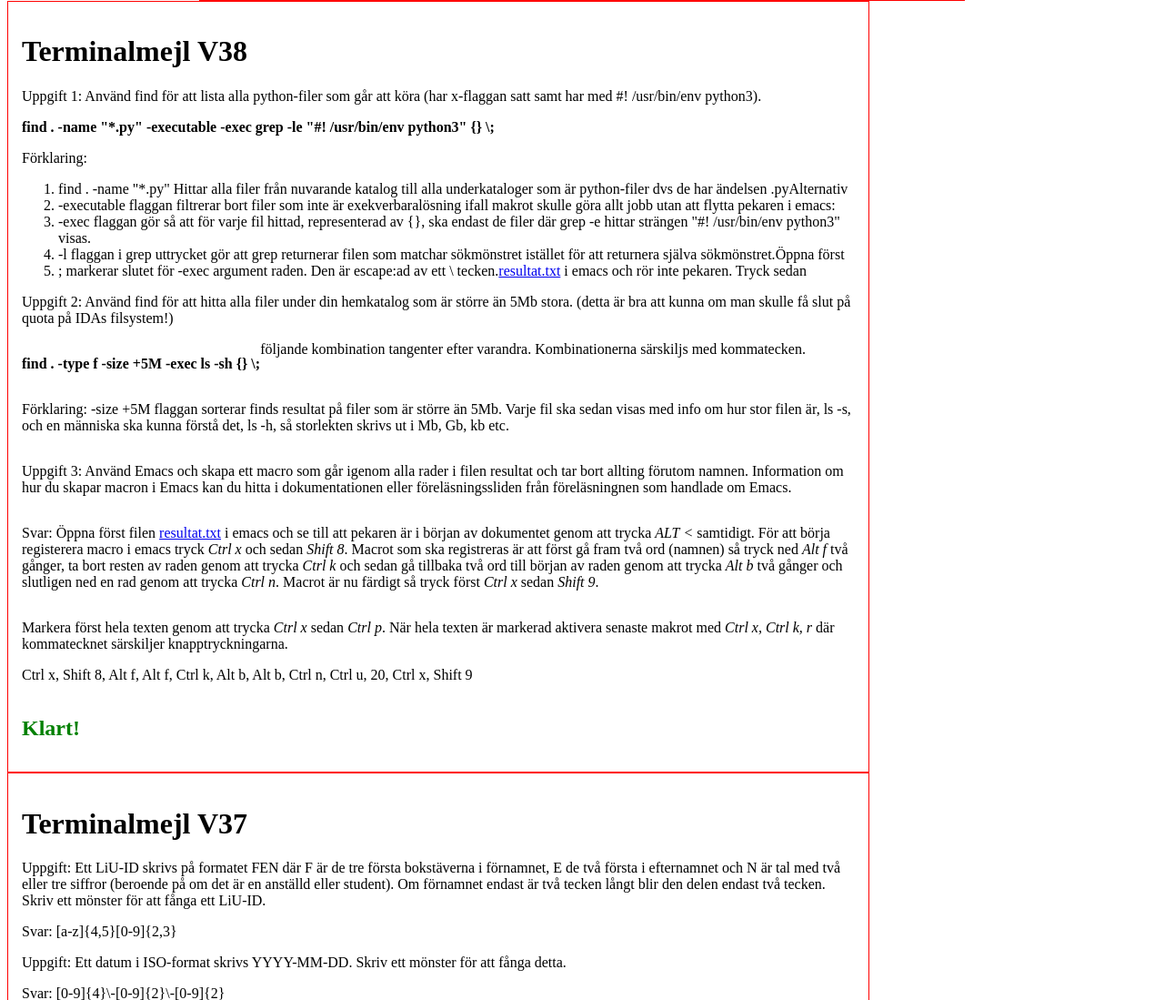
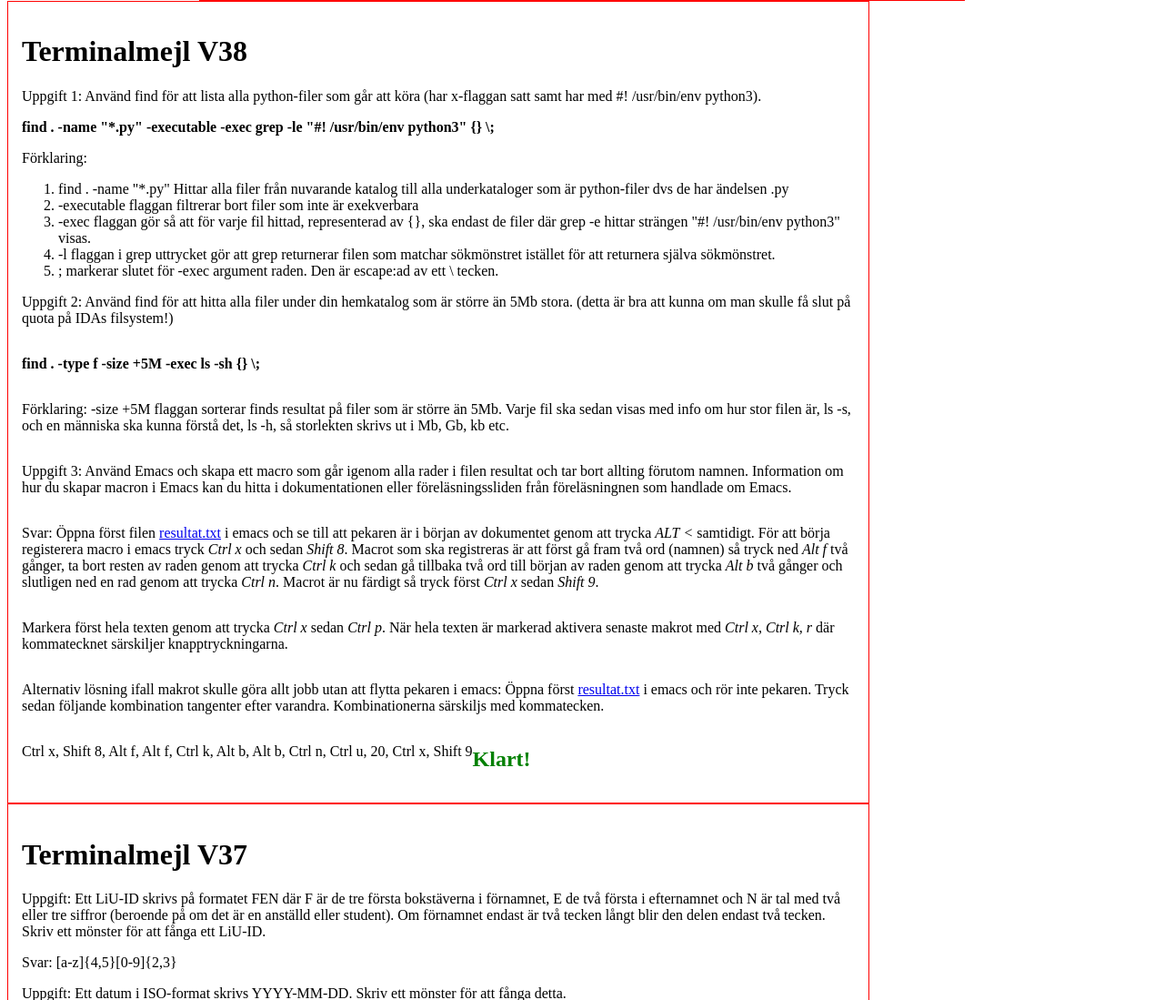
Before and after one commit to DanielFredrikBerg/TDP001, a Flask app: page / in a window 1280 px wide. Shown: the part 379-1478 px from the top of the page at 91% size. Run offline with Flask 2, Linux system fonts and the light colour scheme.

Commit message:
fixed formatting

```diff
--- a/app/templates/index.html
+++ b/app/templates/index.html
@@ -203,10 +203,10 @@ li a {
   <p style="float:left">Svar: Öppna först filen <a href="./resultat.txt">resultat.txt</a> i emacs och se till att pekaren är i början av dokumentet genom att trycka <i>ALT</i> <i><</i> samtidigt. För att börja registerera macro i emacs tryck <i>Ctrl</i> <i>x</i> och sedan <i>Shift</i> <i>8</i>. Macrot som ska registreras är att först gå fram två ord (namnen) så tryck ned <i>Alt</i> <i>f</i> två gånger, ta bort resten av raden genom att trycka <i>Ctrl</i> <i>k</i> och sedan gå tillbaka två ord till början av raden genom att trycka <i>Alt</i> <i>b</i> två gånger och slutligen ned en rad genom att trycka <i>Ctrl</i> <i>n</i>. Macrot är nu färdigt så tryck först <i>Ctrl x</i> sedan <i>Shift</i> <i>9</i>.</p>
 <p style="float:left">Markera först hela texten genom att trycka <i>Ctrl</i> <i>x</i> sedan <i>Ctrl p</i>. När hela texten är markerad aktivera senaste makrot med <i>Ctrl x, Ctrl k, r</i> där kommatecknet särskiljer knapptryckningarna.</p>
 
-  <p>Alternativ lösning ifall makrot skulle göra allt jobb utan att flytta pekaren i emacs: Öppna först <a href="./resultat.txt">resultat.txt</a> i emacs och rör inte pekaren. Tryck sedan följande kombination tangenter efter varandra. Kombinationerna särskiljs med kommatecken.</p>
-  <p>Ctrl x, Shift 8, Alt f, Alt f, Ctrl k, Alt b, Alt b, Ctrl n, Ctrl u, 20, Ctrl x, Shift 9</p>
+  <p style="float:left">Alternativ lösning ifall makrot skulle göra allt jobb utan att flytta pekaren i emacs: Öppna först <a href="./resultat.txt">resultat.txt</a> i emacs och rör inte pekaren. Tryck sedan följande kombination tangenter efter varandra. Kombinationerna särskiljs med kommatecken.</p>
+  <p style="float:left">Ctrl x, Shift 8, Alt f, Alt f, Ctrl k, Alt b, Alt b, Ctrl n, Ctrl u, 20, Ctrl x, Shift 9</p>
 
-<h2 style="color: green; float: left">Klart!</h2>
+<h2 style="float: left; color: green">Klart!</h2>
 </div>
 
 <div class="col-9">
```
